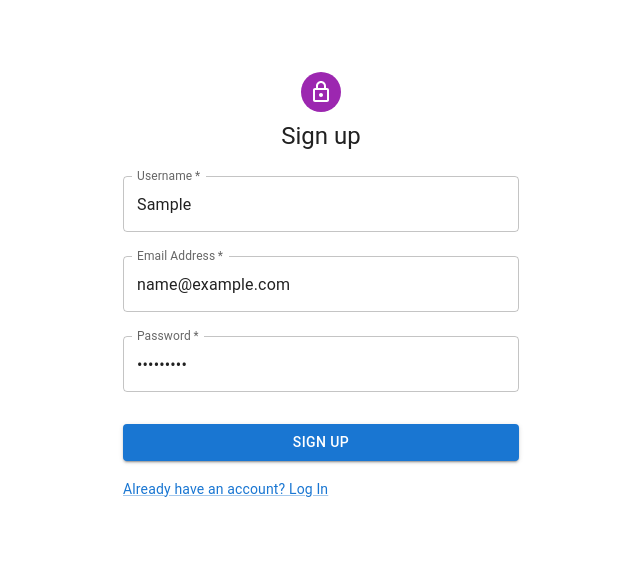
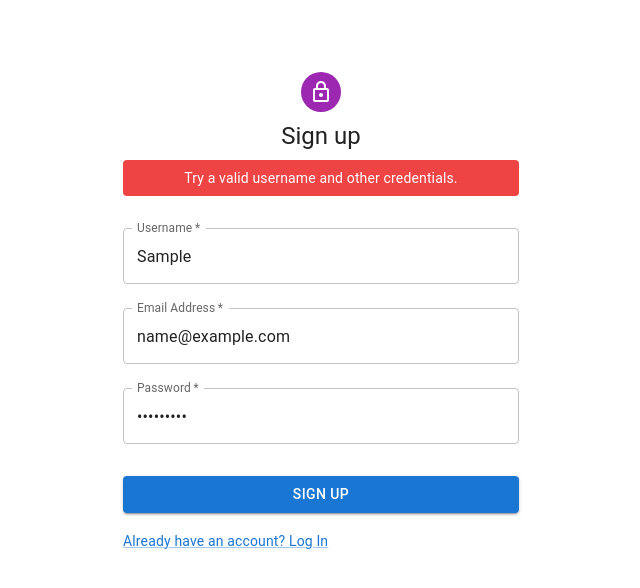
Before and after one commit to haseebhijazi/FlexiCMS, a React (Vite) app in the folder frontend/: page /signup in a window 1280 px wide. Both pictures are taken after typing "Sample", "name@example.com", "Sample123" into the empty fields and a click on the button "SIGN UP". Shown: the top 588 px of the page, without its empty margins (319-959 px from the left). Built offline with nearby package versions, Linux system fonts and the light colour scheme; no server answers.

Commit message:
Signup and Login UI changes

```diff
--- a/frontend/src/components/EntityForm.jsx
+++ b/frontend/src/components/EntityForm.jsx
@@ -91,8 +91,13 @@ const DynamicForm = () => {
                 className="w-full p-2 rounded bg-gray-700 text-white focus:outline-none focus:ring-2 focus:ring-blue-500 mb-2"
               >
                 <option value="STRING">String</option>
+                <option value="TEXT">Text</option>
                 <option value="INTEGER">Integer</option>
+                <option value="BIGINT">Big Integer</option>
+                <option value="FLOAT">Float</option>
+                <option value="DOUBLE">Double</option>
                 <option value="DATEONLY">Date</option>
+                <option value="BOOLEAN">Boolean</option>
               </select>
               <button
                 type="button"
--- a/frontend/src/components/Login.jsx
+++ b/frontend/src/components/Login.jsx
@@ -16,7 +16,8 @@ import axios from 'axios';
 const defaultTheme = createTheme();
 
 export default function LogIn() {
-  const [credentials, setCredentials] = useState({ username: '', hashed_password: '', email: '' })
+  const [credentials, setCredentials] = useState({ username: '', hashed_password: '', email: null });
+  const [error, setError] = useState('');
 
   const handleChange = (e) => {
       setCredentials({ ...credentials, [e.target.name]: e.target.value });
@@ -26,14 +27,18 @@ export default function LogIn() {
     event.preventDefault();
     try {
       const response = await axios.post('http://localhost:8000/api/v1/users/login', credentials);
-      console.log(response.data.data.accessToken)
+      console.log(response.data.data.accessToken);
 
-      console.dir("Login Token: ", response.data.data.accessToken)
+      console.dir("Login Token: ", response.data.data.accessToken);
 
       localStorage.setItem('token', response.data.data.accessToken);
       window.location.href = '/entities';
     } catch (error) {
-      throw error
+      if (error.response && error.response.status === 401) {
+        setError('Incorrect username or password. Please try again.');
+      } else {
+        setError('An error occurred. Please try again later.');
+      }
     }
   };
 
@@ -56,6 +61,11 @@ export default function LogIn() {
             Log in
           </Typography>
           <Box component="form" onSubmit={handleSubmit} noValidate sx={{ mt: 1 }}>
+            {error && (
+              <div className="mb-4 p-2 text-sm text-white bg-red-500 rounded">
+                {error}
+              </div>
+            )}
             <TextField
               margin="normal"
               required
@@ -75,7 +85,7 @@ export default function LogIn() {
               label="Password"
               type="password"
               id="hashed_password"
-              autoComplete="current-hashed_password"
+              autoComplete="current-password"
               onChange={handleChange}
             />
             <Button
--- a/frontend/src/components/Signup.jsx
+++ b/frontend/src/components/Signup.jsx
@@ -11,9 +11,7 @@ import Typography from '@mui/material/Typography';
 import Container from '@mui/material/Container';
 import { createTheme, ThemeProvider } from '@mui/material/styles';
 import { useState } from 'react';
-
 import axios from 'axios';
-
 
 const defaultTheme = createTheme();
 
@@ -23,6 +21,7 @@ export default function SignUp() {
     email: '',
     hashed_password: ''
   });
+  const [error, setError] = useState('');
 
   const handleChange = (e) => {
       setUser({ ...user, [e.target.name]: e.target.value });
@@ -34,7 +33,11 @@ export default function SignUp() {
         await axios.post('http://localhost:8000/api/v1/users/register', user);
         window.location.href = '/login';
     } catch (error) {
-        throw error;
+        if (error.response) {
+          setError(error.response.data.message || 'Try a valid username and other credentials.');
+        } else {
+          setError('Try a valid username and other credentials.');
+        }
     }
   };
 
@@ -57,6 +60,11 @@ export default function SignUp() {
             Sign up
           </Typography>
           <Box component="form" onSubmit={handleSubmit} noValidate sx={{ mt: 1 }}>
+            {error && (
+              <div className="mb-4 p-2 text-sm text-white bg-red-500 rounded">
+                {error}
+              </div>
+            )}
             <TextField
               margin="normal"
               required
@@ -76,7 +84,6 @@ export default function SignUp() {
               label="Email Address"
               name="email"
               autoComplete="email"
-              autoFocus
               onChange={handleChange}
             />
             <TextField
@@ -87,7 +94,7 @@ export default function SignUp() {
               label="Password"
               type="password"
               id="hashed_password"
-              autoComplete="current-hashed_password"
+              autoComplete="current-password"
               onChange={handleChange}
             />
             <Button
```
